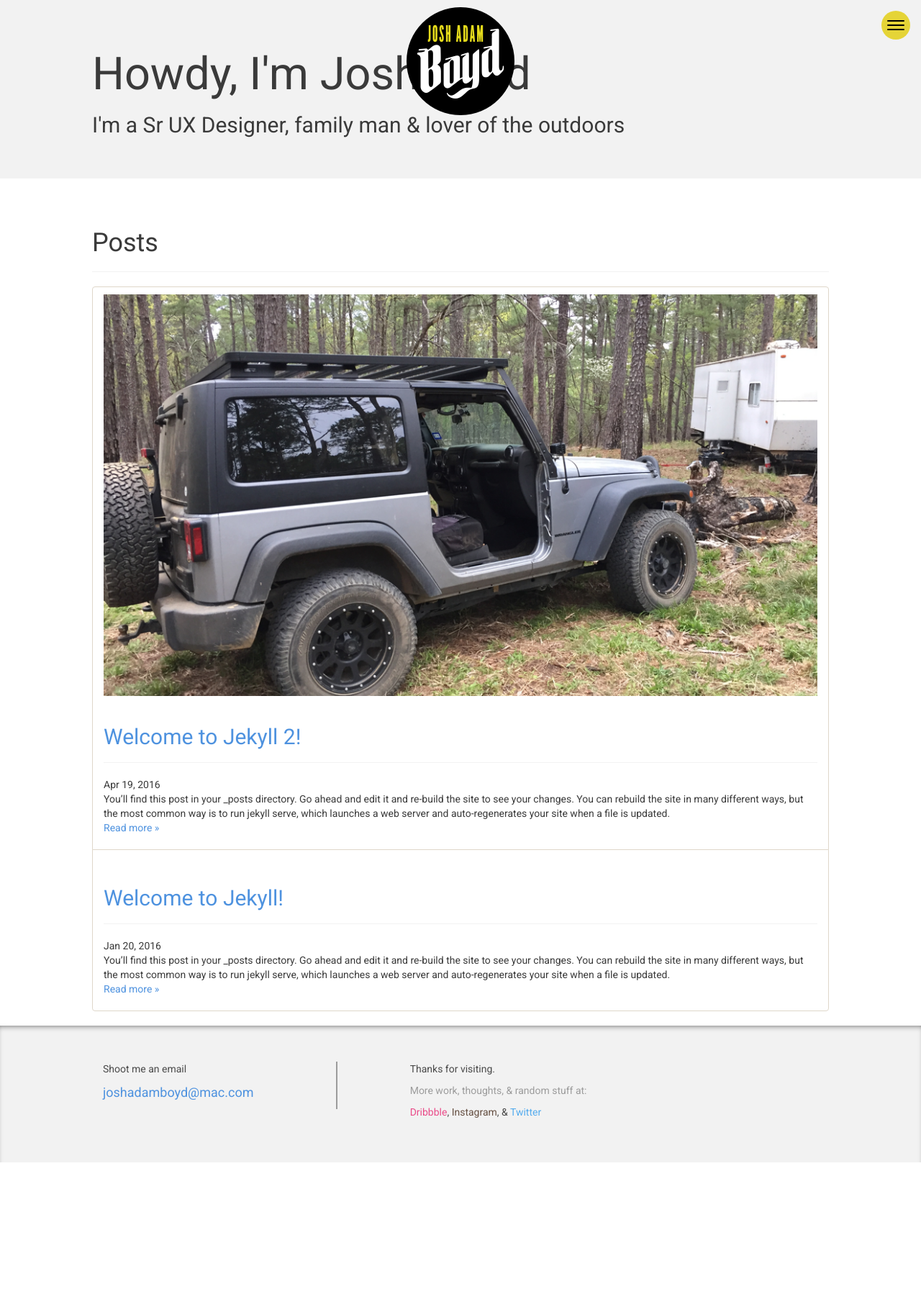
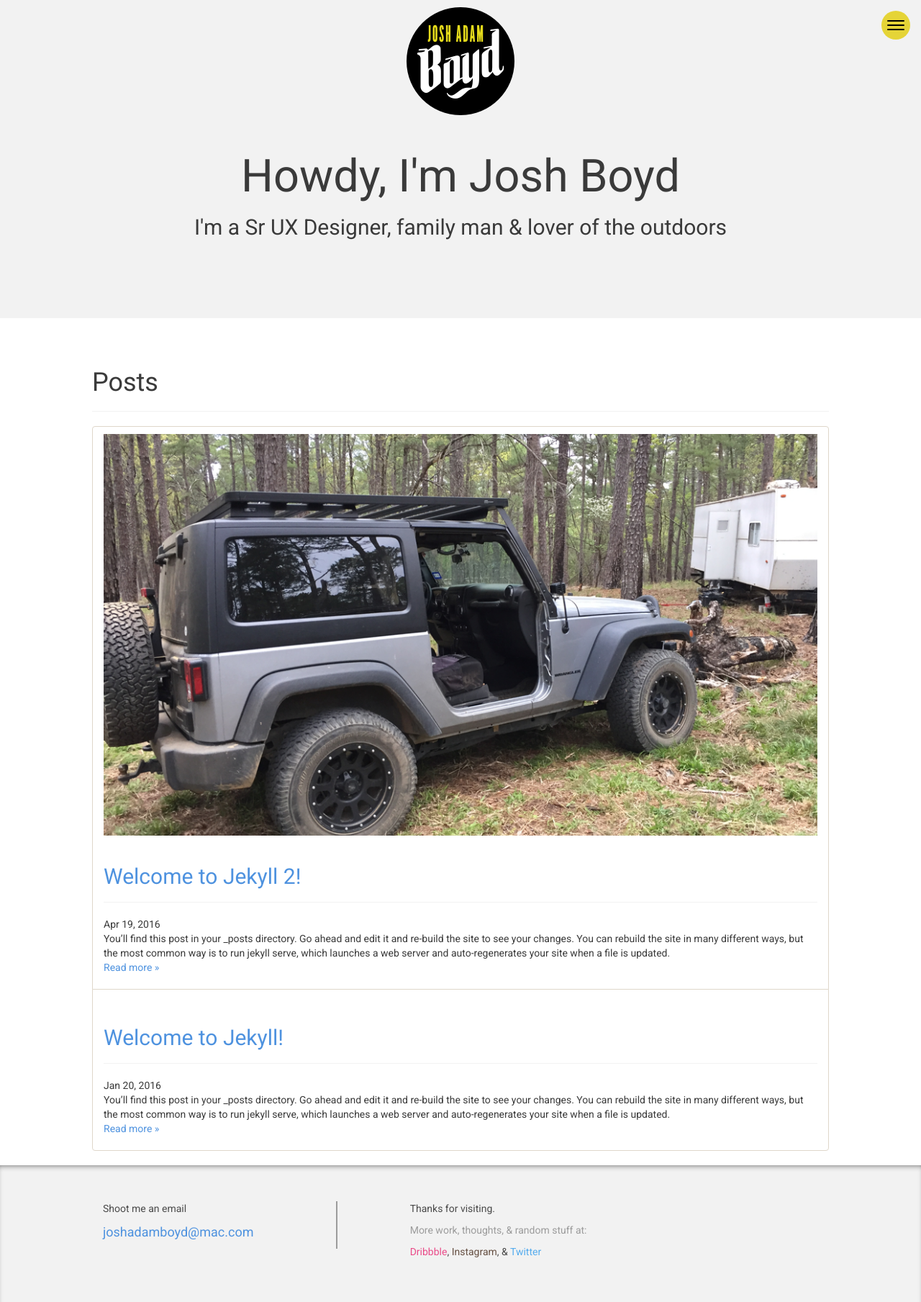
Before and after one commit to joshadamboyd/joshadamboyd.github.io, a Jekyll site: the page built from index.html, in a window 1280 px wide. Shown: the whole page at 72% size. Built offline with Jekyll 4.4.1, drawn with Linux system fonts in a browser that asks for light colours; the list of posts is cut into pages by our own code; before the commit the page ends 1615 px from its top, so only the background shows below that.

Commit message:
404 jumbotron

```diff
--- /dev/null
+++ b/_includes/jumbotron/list.html
@@ -0,0 +1,7 @@
+<div class="jumbotron jumbo-header">
+  <div class="container">
+    <h1>Howdy, I'm Josh Boyd</h1>
+
+    <h2>I'm a Sr UX Designer, family man <span class="amp">&amp;</span> lover of the outdoors</h2>
+  </div>
+</div>
--- a/_layouts/default.html
+++ b/_layouts/default.html
@@ -9,13 +9,9 @@
       {% include header.html %}
 
       {% if page.type == "list" %}
-      <div class="jumbotron">
-        <div class="container">
-          <h1>Howdy, I'm Josh Boyd</h1>
-
-          <h2>I'm a Sr UX Designer, family man <span class="amp">&amp;</span> lover of the outdoors</h2>
-        </div>
-      </div>
+        {% include jumbotron/list.html %}
+      {% elsif page.type == "notfound" %}
+        {% include jumbotron/notfound.html %}
       {% endif %}
 
       <div id="content" class="container">
--- a/_sass/_header.scss
+++ b/_sass/_header.scss
@@ -14,6 +14,16 @@
     @media (min-width: $screen-md) {
       @include square(150px);
     }
+  }
+}
+
+.jumbo-header {
+  text-align: center;
+  padding: 120px 0 30px;
+  @include transition(all .2s ease-in-out);
+
+  @media (min-width: $screen-md) {
+    padding: 190px 0 100px;
   }
 }
 
```
Also changed, not shown: 404.html (+3 -10 lines), _includes/jumbotron/notfound.html (added, +9 -0 lines).
